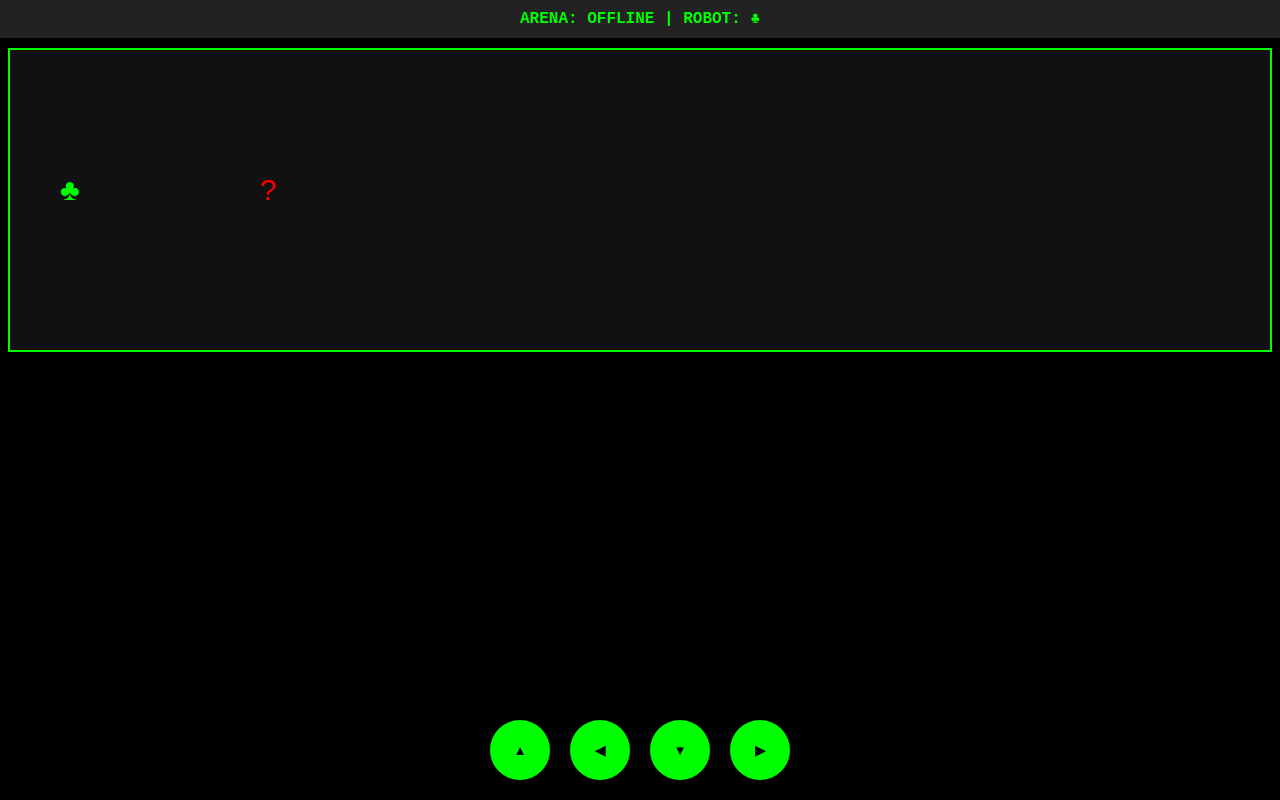
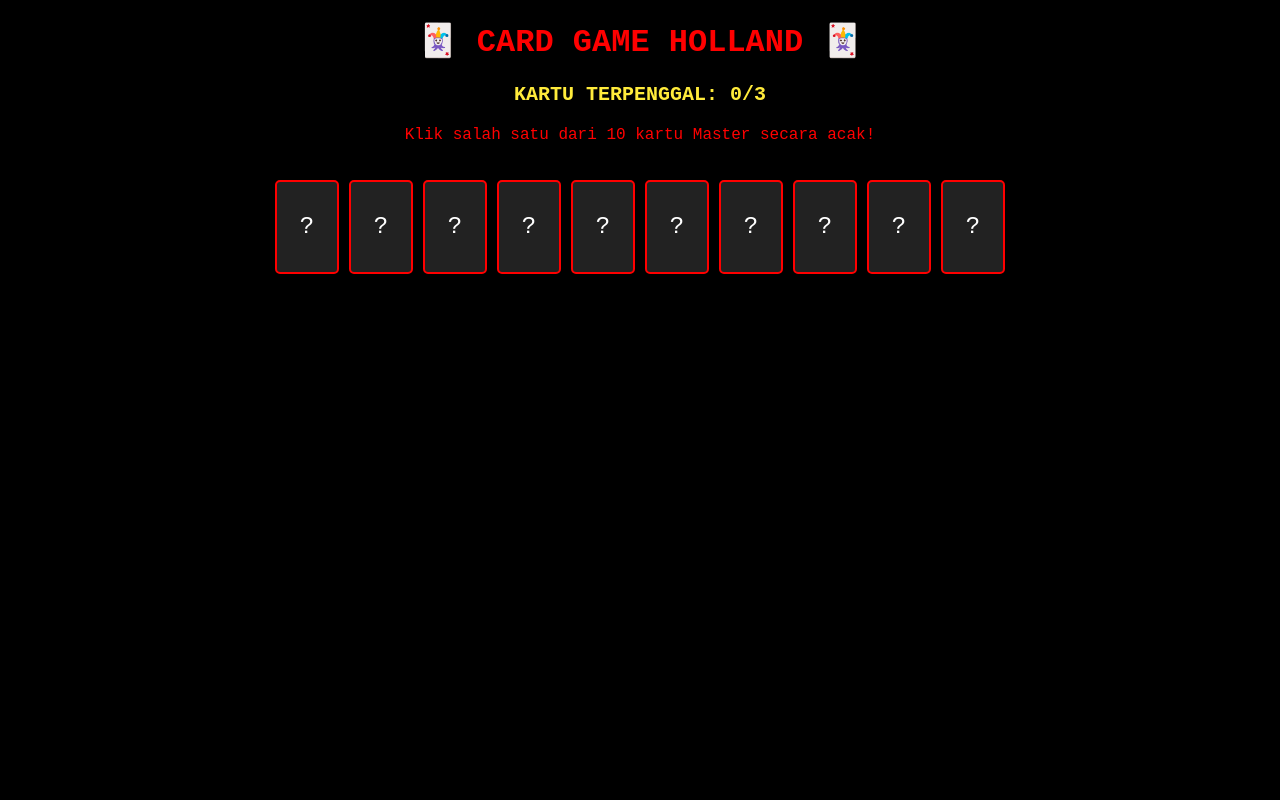
Before and after one commit to arpagz7649-cell/Card-holan, a plain HTML site: page Arena.html in a window 1280 px wide. Drawn offline with Linux system fonts and the light colour scheme.

Commit message:
Update Arena.html

```diff
--- a/Arena.html
+++ b/Arena.html
@@ -3,70 +3,63 @@
 <head>
     <meta charset="UTF-8">
     <meta name="viewport" content="width=device-width, initial-scale=1.0">
-    <title>ARENA HOLLAND - BATTLE START</title>
+    <title>HOLLAND: HEADLESS CURSE</title>
     <style>
-        body { background: #000; color: #0f0; font-family: 'Courier New', monospace; margin: 0; overflow: hidden; text-align: center; }
-        canvas { background: #111; border: 2px solid #0f0; display: block; margin: 10px auto; touch-action: none; }
-        .ui { padding: 10px; background: #222; font-weight: bold; }
-        .controls { position: fixed; bottom: 20px; width: 100%; display: flex; justify-content: center; gap: 20px; }
-        .btn-move { width: 60px; height: 60px; background: #0f0; color: #000; border: none; border-radius: 50%; font-weight: bold; }
+        body { background: #000; color: #f00; font-family: 'Courier New', monospace; text-align: center; }
+        .stats { font-size: 20px; font-weight: bold; margin: 20px; color: #ffeb3b; }
+        .card-area { display: flex; flex-wrap: wrap; justify-content: center; gap: 10px; padding: 20px; }
+        .card {
+            width: 60px; height: 90px; background: #222; border: 2px solid #f00;
+            border-radius: 5px; display: flex; align-items: center; justify-content: center;
+            font-size: 24px; cursor: pointer; color: #fff;
+        }
+        .card.revealed { background: #fff; color: #000; }
+        .card.curse { background: #ff0000; color: #fff; animation: shake 0.5s; }
+        @keyframes shake { 0% {transform: translate(1px, 1px);} 50% {transform: translate(-2px, -2px);} 100% {transform: translate(1px, 1px);} }
     </style>
 </head>
 <body>
 
-    <div class="ui">ARENA: <span id="roomDisplay">????</span> | ROBOT: <span id="robotDisplay">?</span></div>
+    <h1>🃏 CARD GAME HOLLAND 🃏</h1>
+    <div class="stats">KARTU TERPENGGAL: <span id="curseCount">0</span>/3</div>
+    <p>Klik salah satu dari 10 kartu Master secara acak!</p>
 
-    <canvas id="battleCanvas"></canvas>
-
-    <div class="controls">
-        <button class="btn-move" onclick="move('up')">▲</button>
-        <button class="btn-move" onclick="move('left')">◀</button>
-        <button class="btn-move" onclick="move('down')">▼</button>
-        <button class="btn-move" onclick="move('right')">▶</button>
-    </div>
+    <div class="card-area" id="deck"></div>
 
     <script>
-        const canvas = document.getElementById("battleCanvas");
-        const ctx = canvas.getContext("2d");
-        canvas.width = window.innerWidth - 20;
-        canvas.height = 300;
+        let curses = 0;
+        const deckElement = document.getElementById('deck');
+        const symbols = ['♣', '♠', '♥', '♦', '💀']; // 💀 adalah Kepala Terpenggal
 
-        // Ambil data dari pilihan Master sebelumnya
-        const urlParams = new URLSearchParams(window.location.search);
-        const room = urlParams.get('room') || "OFFLINE";
-        const faksi = urlParams.get('faksi') || "♣";
+        function createDeck() {
+            for (let i = 0; i < 10; i++) {
+                const card = document.createElement('div');
+                card.className = 'card';
+                card.innerText = '?';
+                // Tentukan secara acak apakah kartu ini kutukan atau bukan (20% peluang)
+                const isCurse = Math.random() < 0.2;
+                const content = isCurse ? '💀' : symbols[Math.floor(Math.random() * 4)];
 
-        document.getElementById('roomDisplay').innerText = room;
-        document.getElementById('robotDisplay').innerText = faksi;
+                card.onclick = function() {
+                    if (this.classList.contains('revealed') || curses >= 3) return;
 
-        let player = { x: 50, y: 150, symbol: faksi, color: "#0f0" };
-        let enemy = { x: 250, y: 150, symbol: "?", color: "#f00" }; // Ini nanti data dari teman Master
+                    this.classList.add('revealed');
+                    this.innerText = content;
 
-        function draw() {
-            ctx.clearRect(0, 0, canvas.width, canvas.height);
-
-            // Gambar Player (Master)
-            ctx.fillStyle = player.color;
-            ctx.font = "30px Arial";
-            ctx.fillText(player.symbol, player.x, player.y);
-
-            // Gambar Lawan
-            ctx.fillStyle = enemy.color;
-            ctx.fillText(enemy.symbol, enemy.x, enemy.y);
-
-            requestAnimationFrame(draw);
+                    if (content === '💀') {
+                        this.classList.add('curse');
+                        curses++;
+                        document.getElementById('curseCount').innerText = curses;
+                        if (curses >= 3) {
+                            setTimeout(() => alert("ROBOT MASTER HANCUR! KEPALA TERPENGGAL 3 KALI!"), 100);
+                        }
+                    }
+                };
+                deckElement.appendChild(card);
+            }
         }
 
-        function move(dir) {
-            if(dir === 'up') player.y -= 10;
-            if(dir === 'down') player.y += 10;
-            if(dir === 'left') player.x -= 10;
-            if(dir === 'right') player.x += 10;
-
-            // LOGIKA ONLINE: Di sini nanti kode untuk kirim posisi x & y ke teman Master via Firebase
-        }
-
-        draw();
+        createDeck();
     </script>
 </body>
 </html>
```
